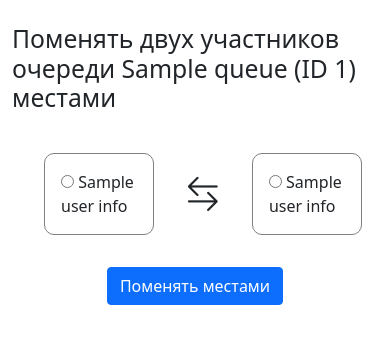
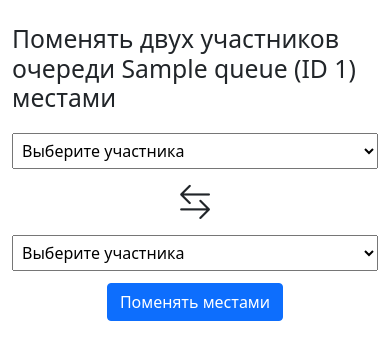
Before and after one commit to TiredOfThisAll/NureQ_bot, a Flask app: template src/web/templates/swap_queue_members.html in a window 390 px wide. Shown: the part 98-458 px from the top of the page. Run offline with Flask 2, Linux system fonts and the light colour scheme; the template is opened without the code that fills it: most values are stand-ins (such as "Sample title", 1, 10 or a date in 2020); parts of the project's set-up code (start-up, migrations or seed data) failed here and were passed over; some libraries are stand-ins or nearby versions.

Commit message:
Swap two users page for mobile web site

```diff
--- a/src/web/static/style.css
+++ b/src/web/static/style.css
@@ -325,4 +325,23 @@ header > a {
         visibility: hidden;
         margin: 5px 0 20px;
     }
+
+    .swap-member-list-container.mobile-only {
+        display: flex;
+        flex-direction: column;
+        align-items: stretch;
+        margin: 0.5em 0;
+    }
+
+    .swap-member-list-container > * {
+        margin: 0.25em 0;
+    }
+
+    .swap-member-list-container > i {
+        align-self: center;
+    }
+
+    .swap-member-list-container > select {
+        padding: 5px;
+    }
 }
--- a/src/web/static/swap_queue_members.js
+++ b/src/web/static/swap_queue_members.js
@@ -1,13 +1,8 @@
-const swapQueueMembers = queueId => {
-    const leftPositionInputOrNull = document.querySelector("input[name='left-member']:checked");
-    const rightPositionInputOrNull = document.querySelector("input[name='right-member']:checked");
-    if (leftPositionInputOrNull === null || rightPositionInputOrNull === null) {
+const swapQueueMembers = (queueId, leftPosition, rightPosition) => {
+    if (leftPosition === null || rightPosition === null) {
         alert("Вы должны выбрать ровно одного пользователя из каждого из двух списков.");
         return;
     }
-
-    const leftPosition = parseInt(leftPositionInputOrNull.value);
-    const rightPosition = parseInt(rightPositionInputOrNull.value);
 
     if (leftPosition === rightPosition) {
         alert("Выбранные пользователи должны отличатся.");
@@ -31,3 +26,21 @@ const swapQueueMembers = queueId => {
             setSpinnerVisibility(false);
         });
 };
+
+const swapQueueMembersDesktop = queueId => {
+    const leftPositionInputOrNull = document.querySelector("input[name='left-member']:checked");
+    const rightPositionInputOrNull = document.querySelector("input[name='right-member']:checked");
+
+    const leftPosition = leftPositionInputOrNull !== null ? parseInt(leftPositionInputOrNull.value) : null;
+    const rightPosition = rightPositionInputOrNull !== null ? parseInt(rightPositionInputOrNull.value) : null;
+    swapQueueMembers(queueId, leftPosition, rightPosition);
+};
+
+const swapQueueMembersMobile = queueId => {
+    const leftPositionSelectOrNull = document.querySelector("select[name='left-member']").value;
+    const rightPositionSelectOrNull = document.querySelector("select[name='right-member']").value;
+
+    const leftPosition = leftPositionSelectOrNull !== "" ? parseInt(leftPositionSelectOrNull) : null;
+    const rightPosition = rightPositionSelectOrNull !== "" ? parseInt(rightPositionSelectOrNull) : null;
+    swapQueueMembers(queueId, leftPosition, rightPosition);
+};
--- a/src/web/templates/swap_queue_members.html
+++ b/src/web/templates/swap_queue_members.html
@@ -6,7 +6,7 @@
     <div class="d-flex flex-column mt-4">
         <h2 class="align-self-center">Поменять двух участников очереди {{ queue.name|e }} (ID {{ queue.id }}) местами</h2>
 
-        <div class="swap-member-list-container">
+        <div class="desktop-only swap-member-list-container">
             <div>
                 {% if not queue_members %}
                     Очередь пуста
@@ -37,6 +37,39 @@
             </div>
         </div>
 
-        <button class="btn btn-primary align-self-center" onclick="swapQueueMembers({{ queue.id }})">Поменять местами</button>
+        <div class="mobile-only swap-member-list-container">
+            {% if not queue_members %}
+                Очередь пуста
+            {% else %}
+                <select name="left-member">
+                    <option value="" selected>
+                        Выберите участника
+                    </option>
+                    {% for queue_member in queue_members %}
+                        <option value="{{ queue_member.position }}">
+                            {{ queue_member.position + 1 }}.
+                            {{ queue_member.user_info.get_formatted_name()|e }}
+                        </option>
+                    {% endfor %}
+                </select>
+
+                <i class="bi bi-arrow-left-right display-4"></i>
+
+                <select name="right-member">
+                    <option value="" selected>
+                        Выберите участника
+                    </option>
+                    {% for queue_member in queue_members %}
+                        <option value="{{ queue_member.position }}">
+                            {{ queue_member.position + 1 }}.
+                            {{ queue_member.user_info.get_formatted_name()|e }}
+                        </option>
+                    {% endfor %}
+                </select>
+            {% endif %}
+        </div>
+
+        <button class="btn btn-primary align-self-center desktop-only" onclick="swapQueueMembersDesktop({{ queue.id }})">Поменять местами</button>
+        <button class="btn btn-primary align-self-center mobile-only" onclick="swapQueueMembersMobile({{ queue.id }})">Поменять местами</button>
     </div>
 {% endblock content %}
```
